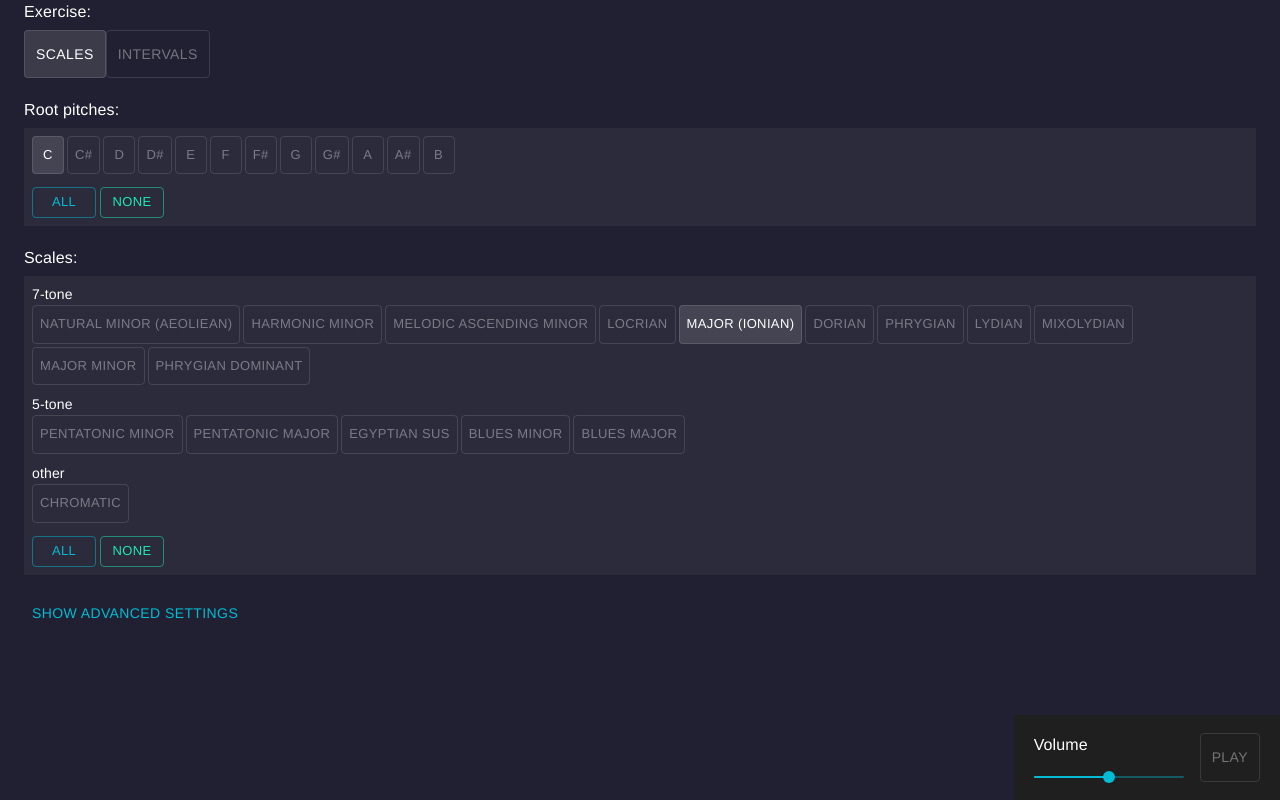
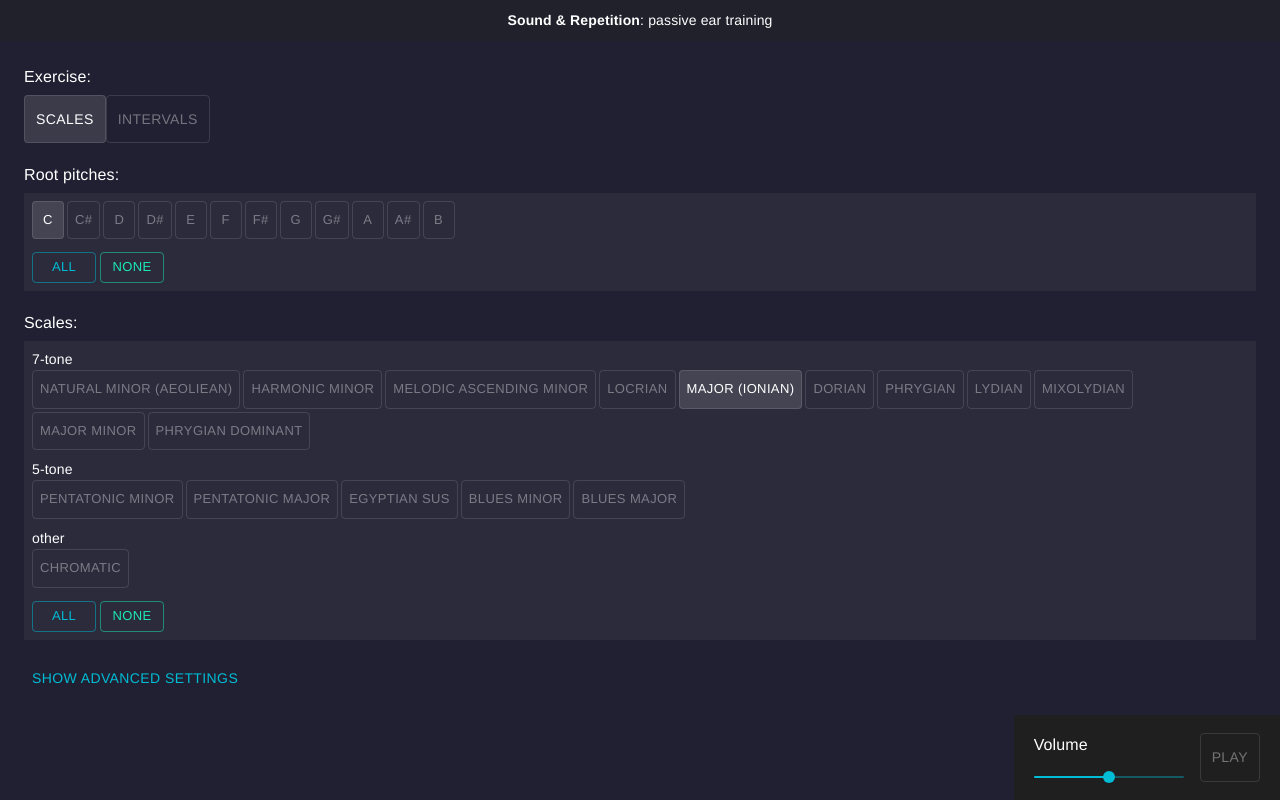
Before and after one commit to helioscope/sound-and-repetition, a React (Create React App) app: page / in a window 1280 px wide. Built offline with nearby package versions, Linux system fonts and the light colour scheme; a web font is replaced by a local one.

Commit message:
add simple app header

```diff
--- a/src/App.css
+++ b/src/App.css
@@ -1,5 +1,19 @@
 .App {
   padding-bottom: 72px;
+}
+
+.App .app-header {
+  padding: 10px 12px;
+  margin-bottom: 24px;
+  border-bottom: solid 1px rgba(68, 34, 34, 0.05);
+  background-color: #20212b;
+  color: #fff;
+  font-size: 14px;
+  text-align: center;
+}
+
+.App .app-header .title {
+  font-weight: bold;
 }
 
 .App .MuiFormControl-root {
--- a/src/App.tsx
+++ b/src/App.tsx
@@ -177,6 +177,9 @@ class App extends React.Component {
       <ThemeProvider theme={theme}>
         <CssBaseline />
         <div className="App">
+          <div className="app-header">
+            <span className="title">{"Sound & Repetition"}</span>{": passive ear training"}
+          </div>
           <Container>
             <div className="exercise-selector">
               <Typography gutterBottom>
```
